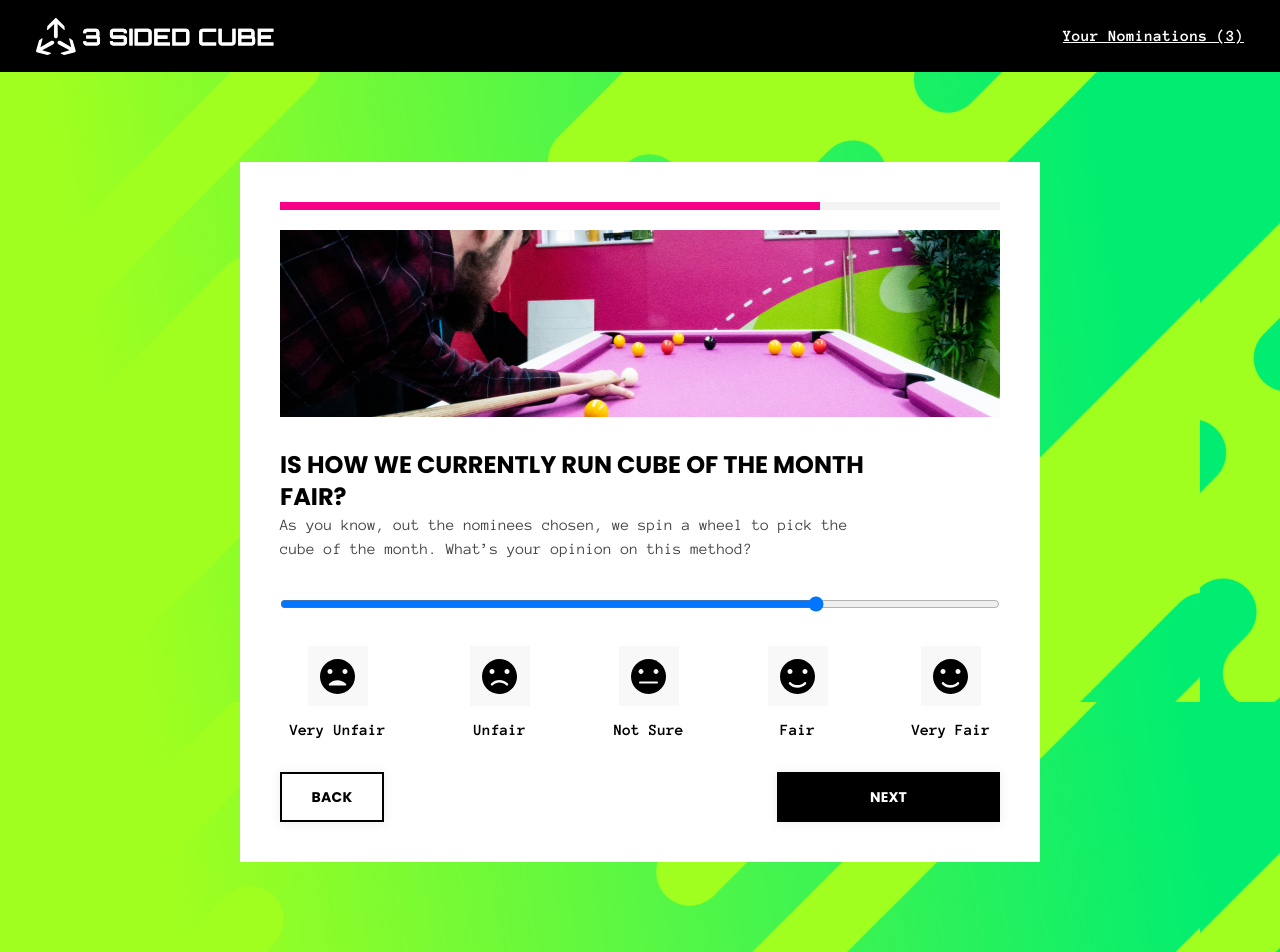
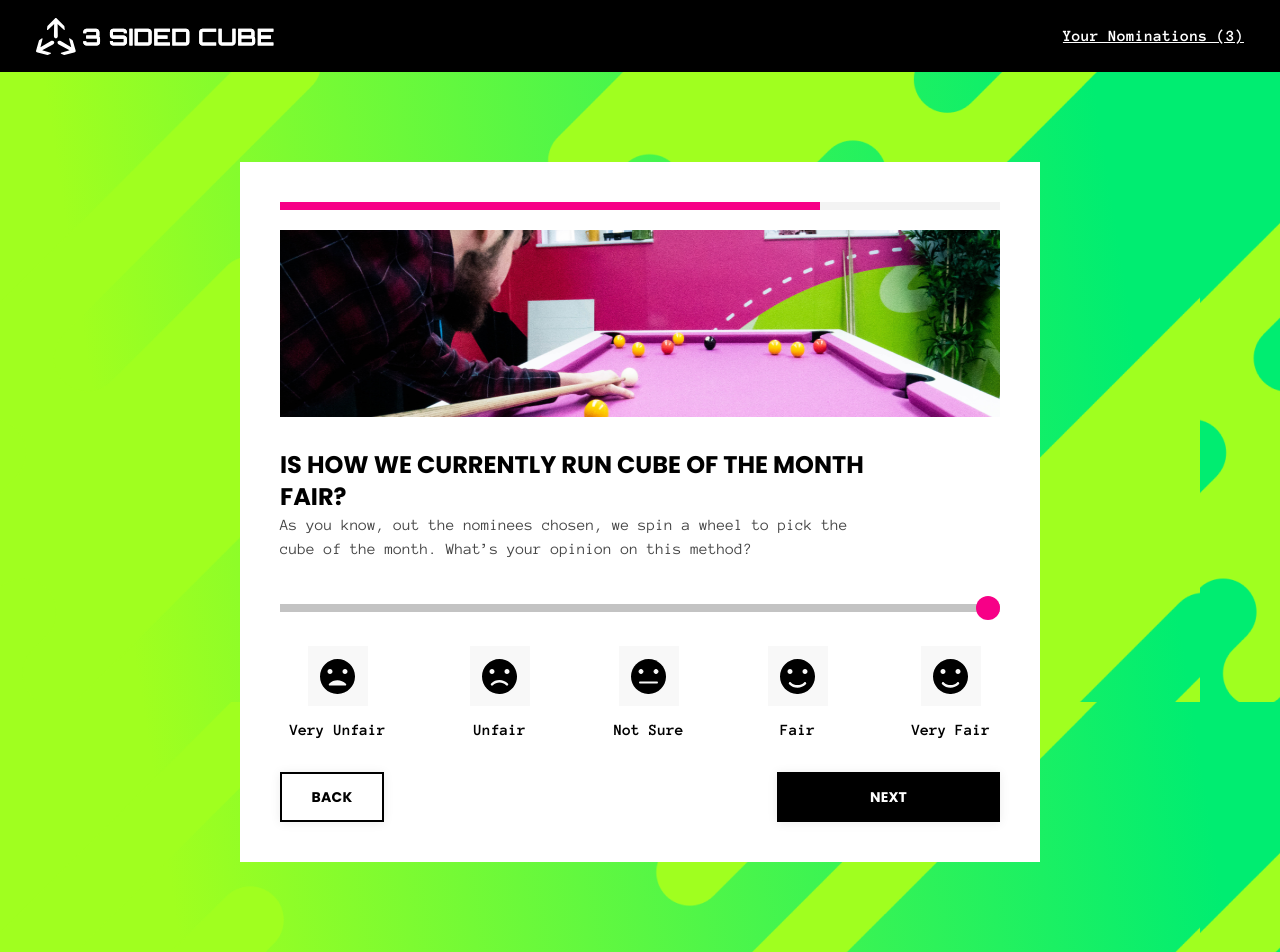
Before and after one commit to Intuneteq/3-sided-cube-assessment, a Next.js app: page /rating in a window 1280 px wide. Shown: the top 952 px of the page. Built offline with nearby package versions, Linux system fonts and the light colour scheme.

Commit message:
chore: UI fixes

```diff
--- a/app/globals.css
+++ b/app/globals.css
@@ -3,7 +3,7 @@
 @tailwind utilities;
 
 .custom-select {
-  -webkit-appearance: none;
+  appearance: none;
   border-radius: none;
   appearance: none;
   background-image: url("/down-arrow.svg");
@@ -12,8 +12,23 @@
   cursor: pointer;
 }
 
+select::-ms-expand {
+  display: none; /* Hide the default arrow in Internet Explorer 10 and Internet Explorer 11 */
+}
+.custom-select option {
+  -webkit-appearance: none;
+  appearance: none;
+  background: #C3C3C3;
+  border-radius: none;
+  height: 100px;
+
+}
+
+.custom-select option:hover {
+  background-color: yellow !important;
+}
+
 input[type="radio"] {
-
   appearance: none;
   /* For iOS < 15 to remove gradient background */
   background-color: #fff;
@@ -51,6 +66,27 @@ input[type="radio"]:checked::before {
   transform: scale(1);
 }
 
+input[type="range"] {
+  appearance: none;
+  outline: none;
+  height: 0.5rem;
+  background: #c3c3c3;
+  /* overflow: hidden; */
+}
+
+input[type="range"]::-webkit-slider-thumb {
+  appearance: none;
+  width: 1.5rem;
+  height: 1.5rem;
+  border-radius: 50%;
+  background: #f70087;
+  cursor: pointer;
+}
+
+/* select::after {
+  border: 1px solid red;
+} */
+
 .liner {
   border: 1px solid red;
 }
--- a/app/page.tsx
+++ b/app/page.tsx
@@ -1,7 +1,5 @@
 /**
  * 1. Form UI incomplete
- * 2. Error UI
- * 3. Not found UI
  * 4. Select drop down fix
  * 5. Sticky button space issue
  */
--- a/app/rating/page.tsx
+++ b/app/rating/page.tsx
@@ -30,7 +30,7 @@ export default function Fair() {
             type="range"
             min={1}
             max={5}
-            value={4}
+            // value={4}
             step={1}
             className="w-full"
           />
--- a/components/atoms/ReactionSmiley.tsx
+++ b/components/atoms/ReactionSmiley.tsx
@@ -12,7 +12,7 @@ type Props = {
 
 export default function ReactionSmiley({ children, name }: Props) {
   return (
-    <button className="flex flex-col justify-center items-center  cursor-pointer">
+    <button type="button" className="flex flex-col justify-center items-center  cursor-pointer">
       <div className="w-[3.75rem] h-[3.75rem] bg-light-grey flex justify-center items-center">
         {children}
       </div>
--- a/components/atoms/svg/DesktopLogo.tsx
+++ b/components/atoms/svg/DesktopLogo.tsx
@@ -14,7 +14,7 @@ export default function DesktopLogo({ className }: Svg) {
       />
       <mask
         id="mask0_2811_4237"
-        // style="mask-type:luminance"
+        style={{ maskType: 'luminance' }}
         maskUnits="userSpaceOnUse"
         x="47"
         y="10"
@@ -33,7 +33,7 @@ export default function DesktopLogo({ className }: Svg) {
         />
         <mask
           id="mask1_2811_4237"
-          // style="mask-type:luminance"
+          style={{ maskType: 'luminance' }}
           maskUnits="userSpaceOnUse"
           x="-8"
           y="-13"
--- a/components/molecules/cards/ContainerII.tsx
+++ b/components/molecules/cards/ContainerII.tsx
@@ -59,7 +59,6 @@ export default function ContainerII({
 
         {/* Container Image */}
         <div className="md:px-10">
-          {/* <div className="w-full h-[13.47081rem] md:h-[11.6875rem] mb-8 liner"> */}
           <Image
             src={img}
             alt="image"
@@ -69,14 +68,17 @@ export default function ContainerII({
             height={187}
             className="w-full h-[13.47081rem] md:h-[11.6875rem] mb-8"
           />
-          {/* </div> */}
         </div>
+
+        {/* Container Title and Content */}
         <article
           className={`px-4 md:px-10 w-full flex flex-col justify-start ${
             center ? "items-center text-center" : "items-start"
           }`}
         >
-          <h2 className={`${poppins.className} text-2xl font-bold uppercase max-w-[37.5rem]`}>
+          <h2
+            className={`${poppins.className} text-2xl font-bold uppercase max-w-[37.5rem]`}
+          >
             {heading}
           </h2>
           <p
@@ -86,7 +88,11 @@ export default function ContainerII({
           </p>
         </article>
 
-        <form action="" className="w-full px-4 md:px-10 flex flex-col justify-start items-center">
+        {/* Form Inputs and Buttons */}
+        <form
+          action=""
+          className="w-full px-4 md:px-10 flex flex-col justify-start items-center"
+        >
           {children}
 
           {/* Action buttons only visible on Desktop */}
--- a/components/organisms/Footer.tsx
+++ b/components/organisms/Footer.tsx
@@ -1,20 +1,34 @@
 import React from "react";
 import Link from "next/link";
+import Image from "next/image";
 
-import { Address, DesktopLogo, FacebookIcon, InstagramIcon, LinkedlIcon, TwitterIcon, YoutubeIcon } from "../atoms";
+import {
+  Address,
+  FacebookIcon,
+  InstagramIcon,
+  LinkedlIcon,
+  TwitterIcon,
+  YoutubeIcon,
+} from "../atoms";
 import { anonymous_Pro, poppins } from "@/fonts";
 
 export default function Footer() {
   return (
-    <footer className="min-h-[16.1875rem] bg-primary-black w-full pt-6 pb-[2.62rem] md:pb-[2.12rem] px-[2.38rem] md:px-[8.56rem] flex flex-col justify-center md:justify-start items-start gap-8 md:gap-6">
+    <footer className="min-h-[16.1875rem] bg-primary-black w-full pt-6 pb-[8.37rem] md:pb-[2.12rem] px-[2.38rem] md:px-[8.56rem] flex flex-col justify-center md:justify-start items-start gap-8 md:gap-6">
       <div className="flex justify-center md:justify-start items-center pb-6 border border-b-primary-white w-full">
         <Link href={"/"}>
-          <DesktopLogo className="w-[12.25713rem] h-8" />
+          <Image width={196} height={32} alt="logo" src={"/logo.svg"} />
         </Link>
       </div>
 
-      <div id="contact" className="w-full flex flex-col md:flex-row justify-between gap-[2.19rem] md:gap-0 items-start md:items-center">
-        <div id="address" className="flex flex-col md:flex-row justify-start items-center gap-3 md:gap-10">
+      <div
+        id="contact"
+        className="w-full flex flex-col md:flex-row justify-between gap-[2.19rem] md:gap-0 items-start md:items-center"
+      >
+        <div
+          id="address"
+          className="flex flex-col md:flex-row justify-start items-center gap-3 md:gap-10"
+        >
           <Address
             city="Bournemouth"
             addressLine="Telephone House Bournemouth, BH1 3NE"
@@ -32,7 +46,11 @@ export default function Footer() {
           />
         </div>
         <div className="text-primary-white" id="socials">
-          <p className={`mb-3 ${poppins.className} text-xs font-bold uppercase`}>GET SOCIAL</p>
+          <p
+            className={`mb-3 ${poppins.className} text-xs font-bold uppercase`}
+          >
+            GET SOCIAL
+          </p>
           <div className="flex justify-between items-center gap-4">
             <TwitterIcon className="w-6 h-[1.375rem] cursor-pointer" />
             <InstagramIcon className="w-6 h-[1.375rem] cursor-pointer" />
@@ -42,7 +60,9 @@ export default function Footer() {
           </div>
         </div>
       </div>
-      <div className={`${anonymous_Pro.className} flex justify-center md:justify-between items-center flex-col md:flex-row text-primary-white w-full text-xs font-bold`}>
+      <div
+        className={`${anonymous_Pro.className} flex justify-center md:justify-between items-center flex-col md:flex-row text-primary-white w-full text-xs font-bold`}
+      >
         <small className="">© 2023 3 Sided Cube</small>
         <small>Let’s Build Tech For Good</small>
       </div>
```
Also changed, not shown: public/logo.svg (added). Lines whose indentation alone changed are shown as unchanged.
